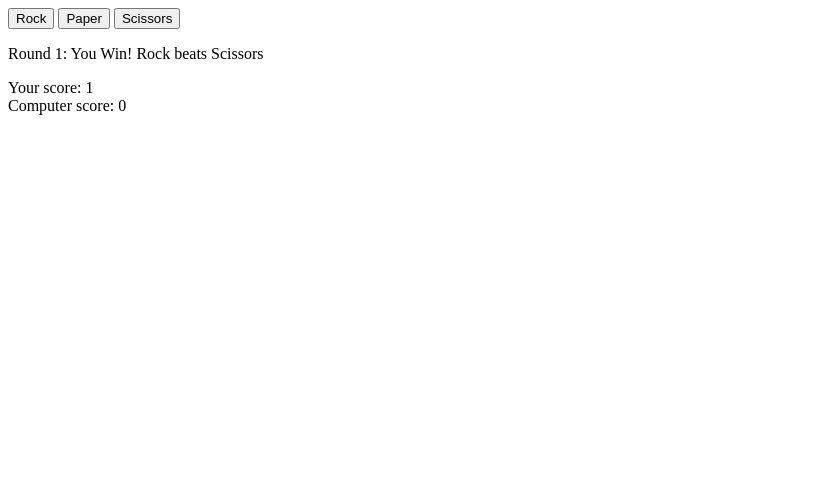
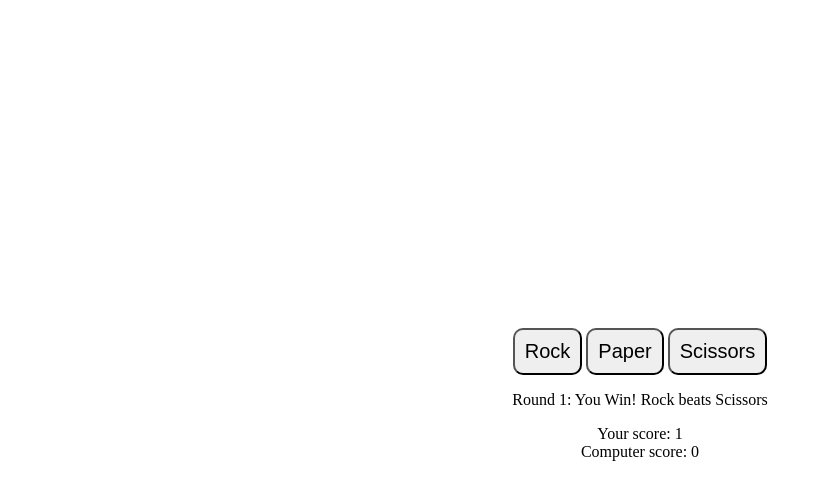
Before and after one commit to juhalo/odin-rock-paper-scissors, a plain HTML site: page index.html in a window 1280 px wide. Both pictures are taken after a click on the button "Rock". Shown: the whole page, without its empty margins (0-823 px from the left). Drawn offline with Linux system fonts and the light colour scheme.

Commit message:
Add external css for styling
Makes an external css that styles the buttons and puts the items close
to the center of the page. "justify-content: center" was first applied
to the body but this made the look inconsistent since the results class
changes with time. This was overcome by using top margin and works
because the layout is so simple. This commit also makes the text
displayed consistent.

```diff
--- a/external.js
+++ b/external.js
@@ -1,7 +1,3 @@
-let userWins;
-let computerWins;
-let round;
-
 function getComputerChoice() {
   // Forces the  values to be either 0 (rock), 1 (paper) or 2 (scissors)
   let choice = Math.floor(Math.random() * 3);
@@ -40,7 +36,7 @@ function addEvent(clickedButton) {
   const score = document.querySelector('#score');
   const winner = document.querySelector('#winner');
   if (winner.textContent !== null) {
-    winner.textContent = null;
+    winner.textContent = null; //removes win/lose text on next game
   }
   if (rounds.firstElementChild !== null) {
     rounds.removeChild(rounds.firstElementChild);
@@ -84,5 +80,8 @@ function game() {
   );
 }
 
+let userWins;
+let computerWins;
+let round;
 //Starts the game
 game();
--- a/index.html
+++ b/index.html
@@ -4,6 +4,7 @@
     <meta charset="UTF-8" />
     <title>Rock paper scissors</title>
     <script src="external.js" defer></script>
+    <link rel="stylesheet" href="./styles.css" />
   </head>
 
   <body>
--- /dev/null
+++ b/styles.css
@@ -0,0 +1,21 @@
+body {
+  display: flex;
+  align-items: center;
+  flex-direction: column;
+  height: 100vh;
+}
+
+.buttons {
+  margin-top: 40vh;
+}
+
+button {
+  padding: 10px;
+  border-radius: 10px;
+  font-size: 20px;
+}
+
+.results {
+  width: 300px;
+  text-align: center;
+}
```
